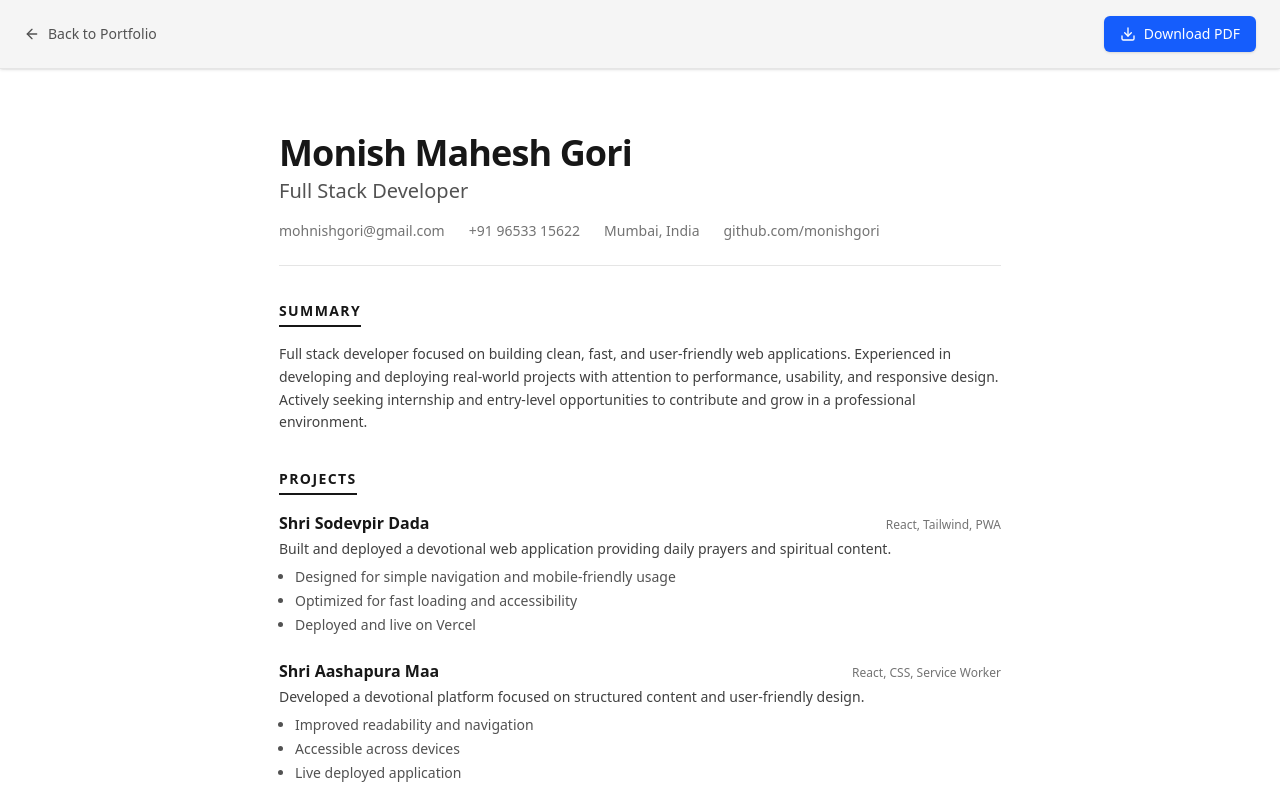
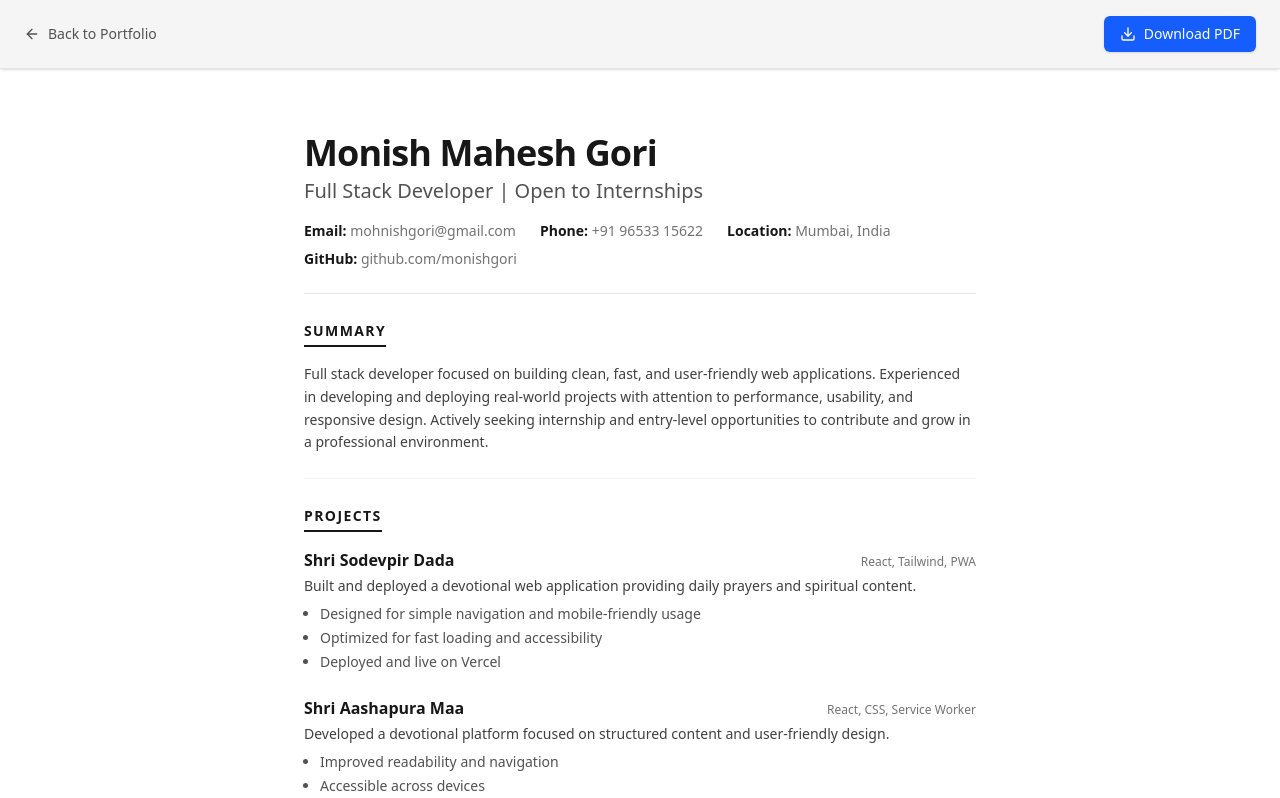
Before and after one commit to monishgori/resume-portfolio, a Next.js app: page /resume in a window 1280 px wide. Shown: the top 798 px of the page. Built offline with nearby package versions, Linux system fonts and the light colour scheme.

Commit message:
Apply micro-refinements to resume: print margins, line widths, and section dividers

```diff
--- a/src/app/globals.css
+++ b/src/app/globals.css
@@ -80,6 +80,6 @@ html {
   }
 
   @page {
-    margin: 0;
+    margin: 20mm;
   }
 }
--- a/src/app/resume/page.tsx
+++ b/src/app/resume/page.tsx
@@ -39,26 +39,26 @@ export default function ResumePage() {
       </div>
 
       {/* Resume Content Container (A4 Proportions) */}
-      <div className="max-w-[850px] mx-auto bg-white p-8 md:p-16 print:p-8">
+      <div className="max-w-[800px] mx-auto bg-white p-8 md:p-16 print:p-0">
 
         {/* Header */}
-        <header className="mb-8 border-b border-neutral-200 pb-6">
+        <header className="mb-6 border-b border-neutral-200 pb-6">
           <h1 className="text-4xl font-bold text-neutral-900 tracking-tight mb-1">
             Monish Mahesh Gori
           </h1>
           <p className="text-xl text-neutral-600 font-medium mb-4">
-            Full Stack Developer
+            Full Stack Developer | Open to Internships
           </p>
           <div className="flex flex-wrap gap-x-6 gap-y-2 text-sm text-neutral-500">
-            <a href="mailto:mohnishgori@gmail.com" className="hover:text-blue-600 transition-colors">mohnishgori@gmail.com</a>
-            <span>+91 96533 15622</span>
-            <span>Mumbai, India</span>
-            <a href="https://github.com/monishgori" target="_blank" rel="noreferrer" className="hover:text-blue-600 transition-colors">github.com/monishgori</a>
+            <span><span className="font-bold text-neutral-900">Email:</span> <a href="mailto:mohnishgori@gmail.com" className="hover:text-blue-600 transition-colors">mohnishgori@gmail.com</a></span>
+            <span><span className="font-bold text-neutral-900">Phone:</span> +91 96533 15622</span>
+            <span><span className="font-bold text-neutral-900">Location:</span> Mumbai, India</span>
+            <span><span className="font-bold text-neutral-900">GitHub:</span> <a href="https://github.com/monishgori" target="_blank" rel="noreferrer" className="hover:text-blue-600 transition-colors">github.com/monishgori</a></span>
           </div>
         </header>
 
         {/* Summary */}
-        <section className="mb-8">
+        <section className="mb-6 pb-6 border-b border-neutral-100">
           <h2 className="text-sm font-bold text-neutral-900 uppercase tracking-widest border-b-2 border-neutral-900 pb-1 mb-4 inline-block">
             Summary
           </h2>
@@ -68,7 +68,7 @@ export default function ResumePage() {
         </section>
 
         {/* Projects */}
-        <section className="mb-8">
+        <section className="mb-6 pb-6 border-b border-neutral-100">
           <h2 className="text-sm font-bold text-neutral-900 uppercase tracking-widest border-b-2 border-neutral-900 pb-1 mb-4 inline-block">
             Projects
           </h2>
@@ -137,7 +137,7 @@ export default function ResumePage() {
 
           <div>
             {/* Education */}
-            <section className="mb-8">
+            <section className="mb-6 pb-6 border-b border-neutral-100">
               <h2 className="text-sm font-bold text-neutral-900 uppercase tracking-widest border-b-2 border-neutral-900 pb-1 mb-4 inline-block">
                 Education
               </h2>
```
